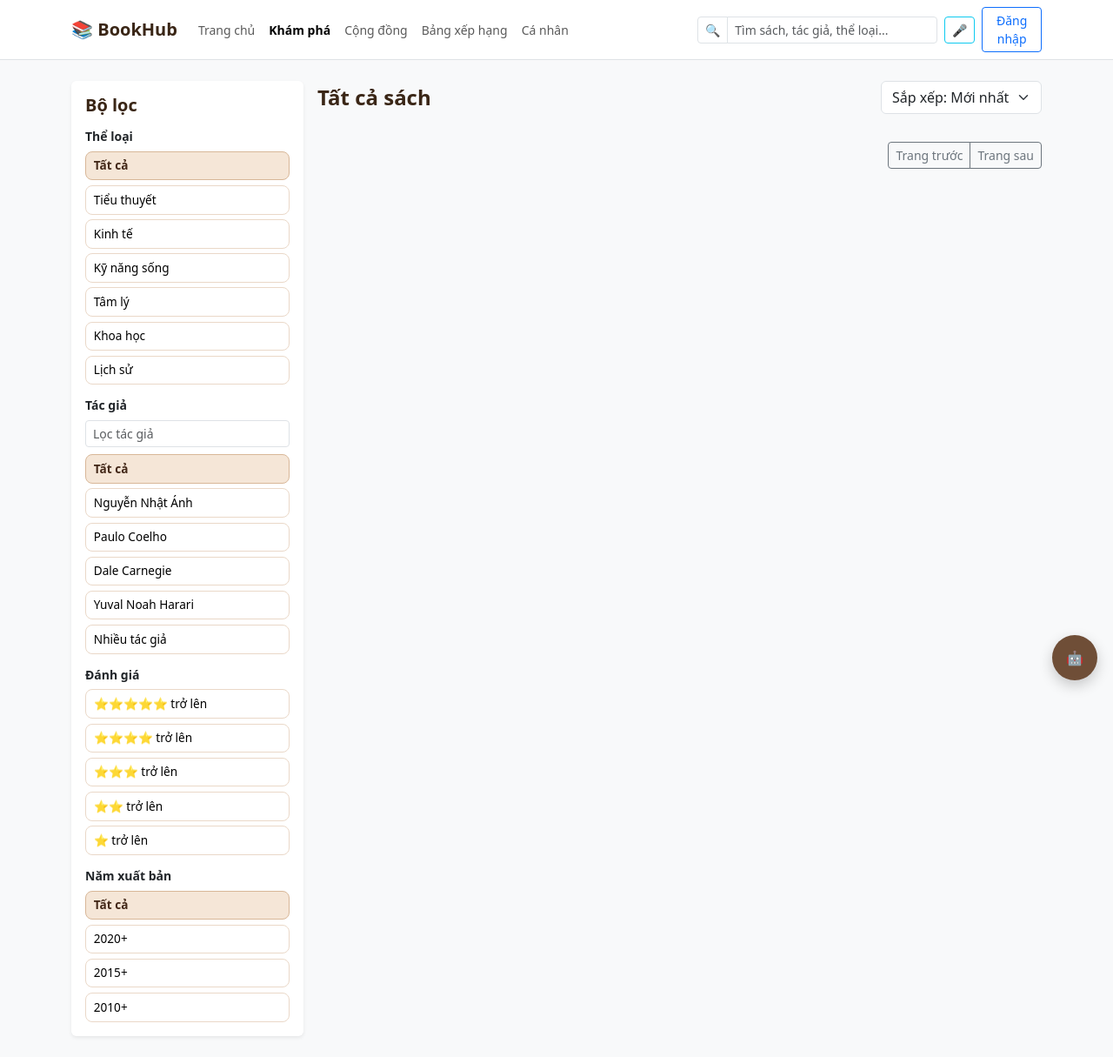
After one commit to thebao200474/desktop-tutorial, a PHP site: page /explore.html in a window 1280 px wide. The commit adds this page. Shown: the whole page at 87% size. Run offline with PHP 8.4, Linux system fonts and the light colour scheme.

Commit message:
Add detailed Explore page with sidebar filters, sorting, pagination, and voice search

```diff
--- /dev/null
+++ b/public/explore.html
@@ -0,0 +1,100 @@
+<!doctype html>
+<html lang="vi">
+  <head>
+    <meta charset="UTF-8" />
+    <meta name="viewport" content="width=device-width, initial-scale=1.0" />
+    <title>Khám phá sách - BookHub</title>
+    <link href="https://cdn.jsdelivr.net/npm/bootstrap@5.3.3/dist/css/bootstrap.min.css" rel="stylesheet" />
+    <link rel="stylesheet" href="/styles.css" />
+  </head>
+  <body class="bg-light">
+    <nav class="navbar navbar-expand-lg bg-white border-bottom">
+      <div class="container">
+        <a class="navbar-brand fw-bold text-brown" href="/">📚 BookHub</a>
+        <ul class="navbar-nav me-auto mb-2 mb-lg-0 small">
+          <li class="nav-item"><a class="nav-link" href="/">Trang chủ</a></li>
+          <li class="nav-item"><a class="nav-link active fw-semibold text-brown" href="/explore.html">Khám phá</a></li>
+          <li class="nav-item"><a class="nav-link" href="#">Cộng đồng</a></li>
+          <li class="nav-item"><a class="nav-link" href="#">Bảng xếp hạng</a></li>
+          <li class="nav-item"><a class="nav-link" href="#">Cá nhân</a></li>
+        </ul>
+        <div class="d-flex align-items-center gap-2">
+          <div class="input-group input-group-sm">
+            <span class="input-group-text bg-white">🔍</span>
+            <input id="top-search" class="form-control" placeholder="Tìm sách, tác giả, thể loại..." />
+          </div>
+          <button id="top-voice" class="btn btn-sm btn-outline-info">🎤</button>
+          <a class="btn btn-sm btn-outline-primary" href="/login.html">Đăng nhập</a>
+        </div>
+      </div>
+    </nav>
+
+    <main class="container py-4">
+      <div class="row g-3">
+        <aside class="col-lg-3">
+          <div class="card border-0 shadow-sm sticky-top explore-sidebar">
+            <div class="card-body">
+              <h5 class="section-title mb-3">Bộ lọc</h5>
+
+              <div class="mb-3">
+                <h6 class="small fw-bold">Thể loại</h6>
+                <div id="genre-filters" class="filter-list"></div>
+              </div>
+
+              <div class="mb-3">
+                <h6 class="small fw-bold">Tác giả</h6>
+                <input id="author-search" class="form-control form-control-sm mb-2" placeholder="Lọc tác giả" />
+                <div id="author-filters" class="filter-list"></div>
+              </div>
+
+              <div class="mb-3">
+                <h6 class="small fw-bold">Đánh giá</h6>
+                <div id="rating-filters" class="filter-list"></div>
+              </div>
+
+              <div>
+                <h6 class="small fw-bold">Năm xuất bản</h6>
+                <div id="year-filters" class="filter-list"></div>
+              </div>
+            </div>
+          </div>
+        </aside>
+
+        <section class="col-lg-9">
+          <div class="d-flex justify-content-between align-items-center mb-3">
+            <h4 class="section-title mb-0" id="result-title">Tất cả sách</h4>
+            <select id="sort-select" class="form-select w-auto">
+              <option value="newest">Sắp xếp: Mới nhất</option>
+              <option value="featured">Nổi bật</option>
+              <option value="rating">Đánh giá cao</option>
+              <option value="priceAsc">Giá tăng</option>
+              <option value="priceDesc">Giá giảm</option>
+            </select>
+          </div>
+
+          <div id="book-items" class="d-grid gap-2"></div>
+
+          <div class="d-flex justify-content-between align-items-center mt-3">
+            <small class="text-muted" id="paging-info"></small>
+            <div class="btn-group btn-group-sm">
+              <button id="prev-page" class="btn btn-outline-secondary">Trang trước</button>
+              <button id="next-page" class="btn btn-outline-secondary">Trang sau</button>
+            </div>
+          </div>
+        </section>
+      </div>
+    </main>
+
+    <button id="chat-fab" class="chat-fab" title="Mở chatbot">🤖</button>
+    <div id="chat-fab-panel" class="chat-fab-panel d-none">
+      <div class="p-2 border-bottom fw-semibold">Chatbot hỗ trợ</div>
+      <div class="chat-box m-2" id="chat-box"></div>
+      <div class="input-group p-2 pt-0">
+        <input id="chat-input" class="form-control form-control-sm" placeholder="Nhập câu hỏi..." />
+        <button id="chat-send" class="btn btn-dark btn-sm">Gửi</button>
+      </div>
+    </div>
+
+    <script src="/explore.js"></script>
+  </body>
+</html>
--- /dev/null
+++ b/public/explore.js
@@ -0,0 +1,205 @@
+const state = {
+  search: '',
+  genre: 'all',
+  author: 'all',
+  minRating: 0,
+  yearFrom: 0,
+  sort: 'newest',
+  page: 1,
+  pageSize: 10
+};
+
+const genres = ['all', 'Tiểu thuyết', 'Kinh tế', 'Kỹ năng sống', 'Tâm lý', 'Khoa học', 'Lịch sử'];
+const authors = ['all', 'Nguyễn Nhật Ánh', 'Paulo Coelho', 'Dale Carnegie', 'Yuval Noah Harari', 'Nhiều tác giả'];
+const ratings = [5, 4, 3, 2, 1];
+const years = [0, 2020, 2015, 2010];
+
+const genreFilters = document.getElementById('genre-filters');
+const authorFilters = document.getElementById('author-filters');
+const ratingFilters = document.getElementById('rating-filters');
+const yearFilters = document.getElementById('year-filters');
+const authorSearch = document.getElementById('author-search');
+const topSearch = document.getElementById('top-search');
+const topVoice = document.getElementById('top-voice');
+const sortSelect = document.getElementById('sort-select');
+const resultTitle = document.getElementById('result-title');
+const bookItems = document.getElementById('book-items');
+const pagingInfo = document.getElementById('paging-info');
+const prevPage = document.getElementById('prev-page');
+const nextPage = document.getElementById('next-page');
+
+const chatFab = document.getElementById('chat-fab');
+const chatPanel = document.getElementById('chat-fab-panel');
+const chatBox = document.getElementById('chat-box');
+const chatInput = document.getElementById('chat-input');
+const chatSend = document.getElementById('chat-send');
+
+function renderFilter(container, items, current, onPick, formatter = (x) => x) {
+  container.innerHTML = '';
+  items.forEach((item) => {
+    const btn = document.createElement('button');
+    btn.className = `filter-item ${item === current ? 'active' : ''}`;
+    btn.textContent = formatter(item);
+    btn.addEventListener('click', () => onPick(item));
+    container.appendChild(btn);
+  });
+}
+
+function renderFilters() {
+  renderFilter(genreFilters, genres, state.genre, (item) => {
+    state.genre = item;
+    state.page = 1;
+    renderFilters();
+    fetchBooks();
+  }, (x) => (x === 'all' ? 'Tất cả' : x));
+
+  const kw = authorSearch.value.trim().toLowerCase();
+  const authorList = authors.filter((a) => a === 'all' || a.toLowerCase().includes(kw));
+  renderFilter(authorFilters, authorList, state.author, (item) => {
+    state.author = item;
+    state.page = 1;
+    renderFilters();
+    fetchBooks();
+  }, (x) => (x === 'all' ? 'Tất cả' : x));
+
+  renderFilter(ratingFilters, ratings, state.minRating, (item) => {
+    state.minRating = item;
+    state.page = 1;
+    renderFilters();
+    fetchBooks();
+  }, (x) => `${'⭐'.repeat(x)} trở lên`);
+
+  renderFilter(yearFilters, years, state.yearFrom, (item) => {
+    state.yearFrom = item;
+    state.page = 1;
+    renderFilters();
+    fetchBooks();
+  }, (x) => (x === 0 ? 'Tất cả' : `${x}+`));
+}
+
+function formatCount(n) {
+  return Number(n || 0).toLocaleString('vi-VN');
+}
+
+function bookRow(book) {
+  return `
+    <a href="/book-detail.html?id=${encodeURIComponent(book.MaSach)}" class="book-row card border-0 shadow-sm text-decoration-none text-dark">
+      <div class="card-body d-flex gap-3">
+        <img src="${book.AnhBia || 'https://placehold.co/120x170'}" class="book-row-cover" alt="${book.TenSach}" />
+        <div class="flex-grow-1">
+          <h5 class="mb-1">${book.TenSach}</h5>
+          <div class="text-muted small mb-1">${book.NguonGoc || 'Nhiều tác giả'}</div>
+          <div class="small mb-1">⭐ ${Number(book.avgRating || 0).toFixed(1)} (${formatCount(book.ratingCount)} đánh giá)</div>
+          <div class="small text-muted">${book.TheLoai || 'Chưa rõ thể loại'}</div>
+        </div>
+      </div>
+    </a>
+  `;
+}
+
+async function fetchBooks() {
+  const q = new URLSearchParams({
+    search: state.search,
+    genre: state.genre,
+    author: state.author,
+    minRating: String(state.minRating),
+    yearFrom: String(state.yearFrom),
+    sort: state.sort,
+    page: String(state.page),
+    pageSize: String(state.pageSize)
+  });
+
+  const res = await fetch(`/api/books?${q.toString()}`);
+  const data = await res.json();
+
+  const total = data.pagination?.total || 0;
+  resultTitle.textContent = `Tất cả sách (${formatCount(total)})`;
+
+  bookItems.innerHTML = (data.books || []).map(bookRow).join('');
+  if (!data.books?.length) {
+    bookItems.innerHTML = '<div class="alert alert-light border">Không có sách phù hợp bộ lọc.</div>';
+  }
+
+  pagingInfo.textContent = `Trang ${data.pagination?.page || 1}/${data.pagination?.totalPages || 1} • ${formatCount(total)} kết quả`;
+
+  prevPage.disabled = (data.pagination?.page || 1) <= 1;
+  nextPage.disabled = (data.pagination?.page || 1) >= (data.pagination?.totalPages || 1);
+}
+
+sortSelect.addEventListener('change', () => {
+  state.sort = sortSelect.value;
+  state.page = 1;
+  fetchBooks();
+});
+
+authorSearch.addEventListener('input', renderFilters);
+
+topSearch.addEventListener('keydown', (e) => {
+  if (e.key === 'Enter') {
+    state.search = topSearch.value.trim();
+    state.page = 1;
+    fetchBooks();
+  }
+});
+
+topVoice.addEventListener('click', () => {
+  const SpeechRecognition = window.SpeechRecognition || window.webkitSpeechRecognition;
+  if (!SpeechRecognition) {
+    alert('Trình duyệt chưa hỗ trợ Web Speech API.');
+    return;
+  }
+
+  const recognition = new SpeechRecognition();
+  recognition.lang = 'vi-VN';
+  recognition.start();
+  recognition.onresult = (event) => {
+    const text = event.results[0][0].transcript;
+    topSearch.value = text;
+    state.search = text;
+    state.page = 1;
+    fetchBooks();
+  };
+});
+
+prevPage.addEventListener('click', () => {
+  if (state.page > 1) {
+    state.page -= 1;
+    fetchBooks();
+  }
+});
+
+nextPage.addEventListener('click', () => {
+  state.page += 1;
+  fetchBooks();
+});
+
+function addChatBubble(text, who = 'bot') {
+  const bubble = document.createElement('div');
+  bubble.className = `chat-bubble ${who === 'user' ? 'chat-user' : 'chat-bot'}`;
+  bubble.textContent = text;
+  chatBox.appendChild(bubble);
+  chatBox.scrollTop = chatBox.scrollHeight;
+}
+
+chatFab.addEventListener('click', () => {
+  chatPanel.classList.toggle('d-none');
+});
+
+chatSend.addEventListener('click', async () => {
+  const message = chatInput.value.trim();
+  if (!message) return;
+  addChatBubble(message, 'user');
+  chatInput.value = '';
+
+  const res = await fetch('/api/chatbot', {
+    method: 'POST',
+    headers: { 'Content-Type': 'application/json' },
+    body: JSON.stringify({ message })
+  });
+  const data = await res.json();
+  addChatBubble(data.reply, 'bot');
+});
+
+addChatBubble('Xin chào, mình hỗ trợ tìm sách theo nhu cầu của bạn!');
+renderFilters();
+fetchBooks();
--- a/public/index.html
+++ b/public/index.html
@@ -13,7 +13,7 @@
         <a class="navbar-brand fw-bold text-brown" href="/">📚 BookHub</a>
         <ul class="navbar-nav me-auto mb-2 mb-lg-0 small">
           <li class="nav-item"><a class="nav-link" href="#">Trang chủ</a></li>
-          <li class="nav-item"><a class="nav-link" href="#">Khám phá</a></li>
+          <li class="nav-item"><a class="nav-link" href="/explore.html">Khám phá</a></li>
           <li class="nav-item"><a class="nav-link" href="#">Cộng đồng</a></li>
         </ul>
         <div class="d-flex gap-2">
--- a/public/styles.css
+++ b/public/styles.css
@@ -93,3 +93,68 @@ body {
   background-color: #fff7ef;
   color: var(--brown-900);
 }
+
+.explore-sidebar {
+  top: 1rem;
+}
+
+.filter-list {
+  display: grid;
+  gap: 0.35rem;
+}
+
+.filter-item {
+  border: 1px solid #ead8c8;
+  background: #fff;
+  border-radius: 0.5rem;
+  text-align: left;
+  padding: 0.35rem 0.55rem;
+  font-size: 0.85rem;
+}
+
+.filter-item.active {
+  background: #f5e6d7;
+  border-color: #d8b798;
+  color: #432818;
+  font-weight: 600;
+}
+
+.book-row {
+  transition: transform 0.15s ease, box-shadow 0.15s ease;
+}
+
+.book-row:hover {
+  transform: translateY(-2px);
+  box-shadow: 0 0.4rem 1rem rgba(0, 0, 0, 0.08);
+}
+
+.book-row-cover {
+  width: 78px;
+  height: 112px;
+  object-fit: cover;
+  border-radius: 0.5rem;
+}
+
+.chat-fab {
+  position: fixed;
+  right: 18px;
+  bottom: 18px;
+  width: 52px;
+  height: 52px;
+  border-radius: 50%;
+  border: none;
+  background: var(--brown-700);
+  color: #fff;
+  box-shadow: 0 6px 16px rgba(0, 0, 0, 0.2);
+}
+
+.chat-fab-panel {
+  position: fixed;
+  right: 18px;
+  bottom: 80px;
+  width: 300px;
+  background: #fff;
+  border: 1px solid #ead8c8;
+  border-radius: 0.75rem;
+  box-shadow: 0 10px 24px rgba(0, 0, 0, 0.15);
+}
```
Also changed, not shown: server.js (+86 -0 lines), README.md.
